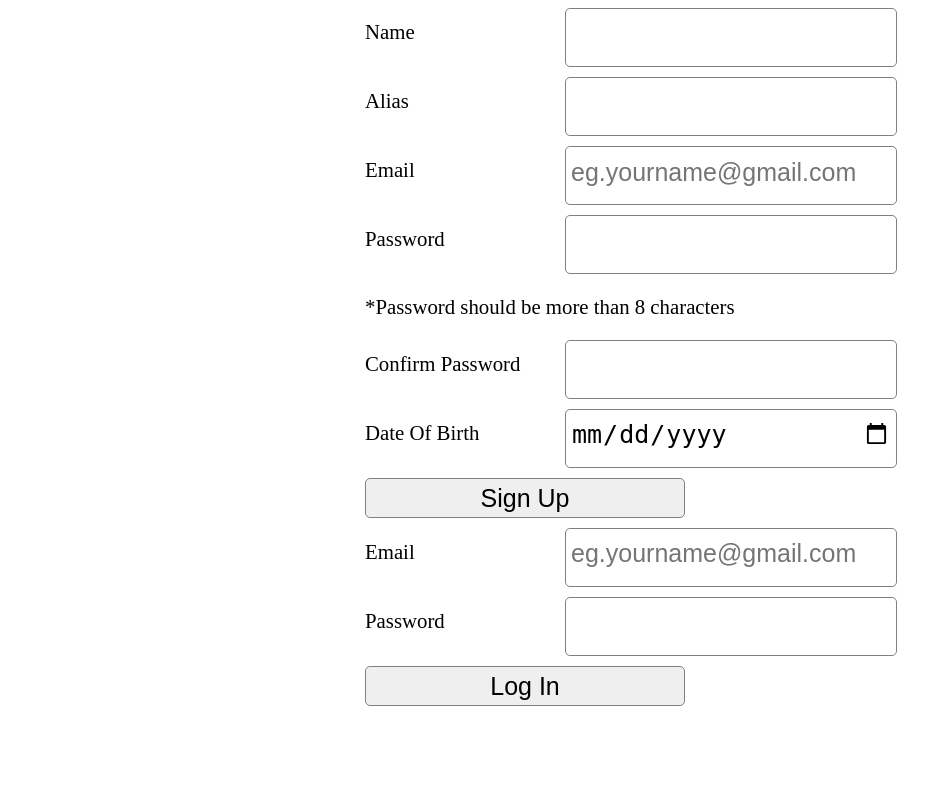
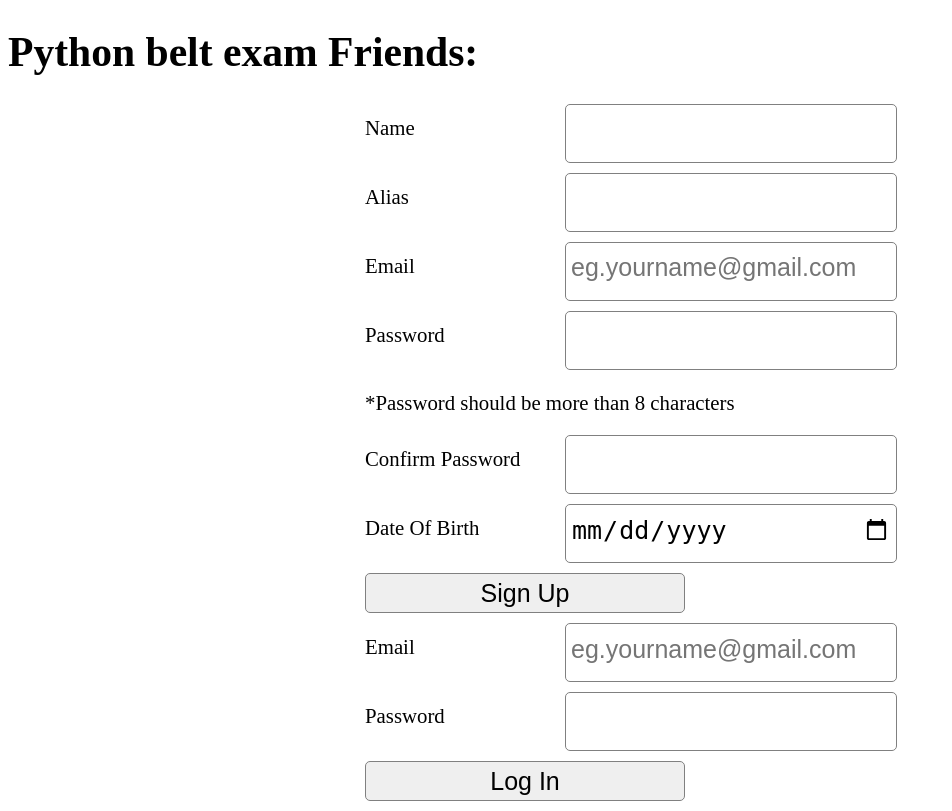
Before and after one commit to soikatesc/python_belt_exam, a Django app: page / in a window 1280 px wide. Shown: the whole page, without its empty margins (0-952 px from the left). Before the commit the page ends 706 px from the top, so only its background shows below. Run offline with Django 3.2, Linux system fonts and the light colour scheme; parts of the project's set-up code (start-up, migrations or seed data) failed here and were passed over.

Commit message:
added header file

```diff
--- a/apps/belt_review_app/templates/belt_review_app/index.html
+++ b/apps/belt_review_app/templates/belt_review_app/index.html
@@ -7,6 +7,9 @@
 	</head>
 
 	<body>
+			<div>
+				<h1>Python belt exam Friends:</h1>
+			</div>
 			<div id='messeges'>
 				{% if messages%}
 					{% for message in messages%}
@@ -15,6 +18,8 @@
 				{% endif %}
 
 			</div>
+
+
 
 			<div id="wrapper">
 				<div id="registration-div">
--- a/main/settings.py
+++ b/main/settings.py
@@ -126,5 +126,6 @@ USE_TZ = True
 # https://docs.djangoproject.com/en/1.10/howto/static-files/
 
 STATIC_URL = '/static/'
+# STATIC_ROOT = os.path.join(BASE_DIR, "static/") if envp=='deployment' else STATIC_ROOT
 if envp=='deployment':
     STATIC_ROOT = os.path.join(BASE_DIR, "static/")
```
Also changed, not shown: 1 other file.
